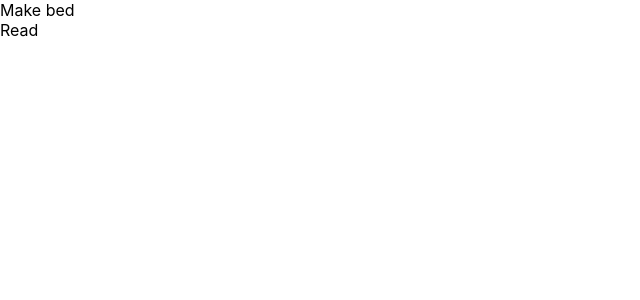
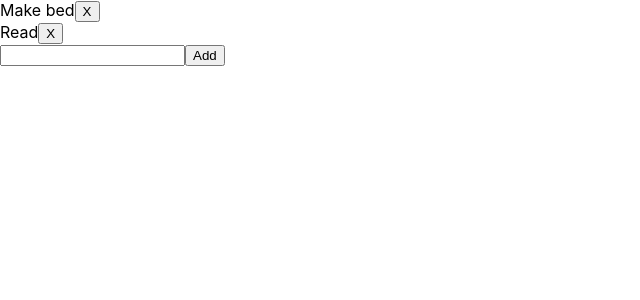
Before and after one commit to zoverlvx/todo-projects, a React (Create React App) app in the folder my-app/: page / in a window 1280 px wide. Shown: the top 300 px of the page, without its empty margins (0-640 px from the left). Built offline with nearby package versions, Linux system fonts and the light colour scheme.

Commit message:
Creates todo app with React classes and binds methods to constructor.

```diff
--- a/my-app/src/App.js
+++ b/my-app/src/App.js
@@ -1,56 +1,128 @@
 import React, {Component} from "react";
 import "./App.css";
+
+class TaskForm extends Component {
+	constructor(props) {
+		super(props);
+		this.state = {
+			task: ""
+		};
+		this.handleSubmit = this.handleSubmit.bind(this);
+		this.handleChange = this.handleChange.bind(this);
+	}
+
+	handleSubmit(e) {
+		e.preventDefault();
+		if (this.state.task.length) {
+			this.props.addTask(this.state.task);
+			this.setState({task: ""});
+		} else {
+			alert("Please, add a task.");
+		}
+	}
+
+	handleChange(e) {
+		this.setState({
+			task: e.target.value
+		});
+	}
+
+	render () {
+		return (
+			<form>
+				<input
+					value={this.state.task}
+					onChange={this.handleChange}
+				/>
+				<button onClick={this.handleSubmit}>Add</button>
+			</form>
+		);
+	}
+}
 
 class App extends Component {
 	constructor() {
 		super();
 		this.state = {
-			todos: [
+			tasks: [
 				{
+					id: 1,
 					text: "Make bed",
 					completed: false
 				},
 				{
+					id: 2,
 					text: "Read",
 					completed: false
 				}
 			],
-			todo: ""
 		};
-		this.createTodo = this.createTodo.bind(this);
-		this.addTodo = this.addTodo.bind(this);
+		this.createTaskList = this.createTaskList.bind(this);
+		this.addTaskToDatabase = this.addTaskToDatabase.bind(this);
+		this.deleteTaskFromDatabase = this.deleteTaskFromDatabase.bind(this);
+		this.toggleTask = this.toggleTask.bind(this);
 	}
 
-	handleChange(e) {
+	toggleTask(chosenId) {
 		this.setState({
-			todo: e.target.value
+			tasks: this.state.tasks.map(function(item) {
+				if (item.id === chosenId) {
+					return {
+						...item,
+						completed: !item.completed
+					};
+				}
+				return item;
+			})
 		});
 	}
 
-	addTodo(e) {
-		e.preventDefault();
-		const newTodo = {text: this.state.todo, completed: false};
+	//task: string
+	addTaskToDatabase(task) {
 		this.setState({
-			todos: [...this.state.todos, newTodo],
-			todo: ""
+			tasks: [
+				...this.state.tasks,
+				{
+					id: (new Date()).getTime(),
+					text: task,
+					completed: false
+				}
+			]
 		});
 	}
 
-	createTodo(todo, index) {
+	// id: number
+	deleteTaskFromDatabase(id) {
+		const tasks = [...this.state.tasks];
+		const index = tasks.map(item => item.id).indexOf(id);
+		tasks.splice(index, 1);
+		this.setState({tasks});
+	}
+
+	// task: object {id: number, task: string, completed: boolean}
+	createTaskList(task) {
 		const todoStyle = {
 			display: "inline-block",
-			textDecoration: todo.completed
+			textDecoration: task.completed
 				? "line-through"
 				: ""
 		};
 
 		return (
-			<div key={index}>
+			<div key={task.id}>
 				<div
+					onClick={() => this.toggleTask(task.id)}
 					style={todoStyle}
 				>
-					{todo.text}
+					{task.text}
 				</div>
+				<button
+					onClick={
+						() => this.deleteTaskFromDatabase(task.id)
+					}
+				>
+					X
+				</button>
 			</div>
 		);
 	}
@@ -58,7 +130,8 @@ class App extends Component {
 	render() {
 		return (
 			<>
-				{this.state.todos.map(this.createTodo)}
+				{this.state.tasks.map(this.createTaskList)}
+				<TaskForm addTask={this.addTaskToDatabase}/>
 			</>
 		);
 	}
```
Also changed, not shown: 1 other file (tests, documents, lock files or other folders).
